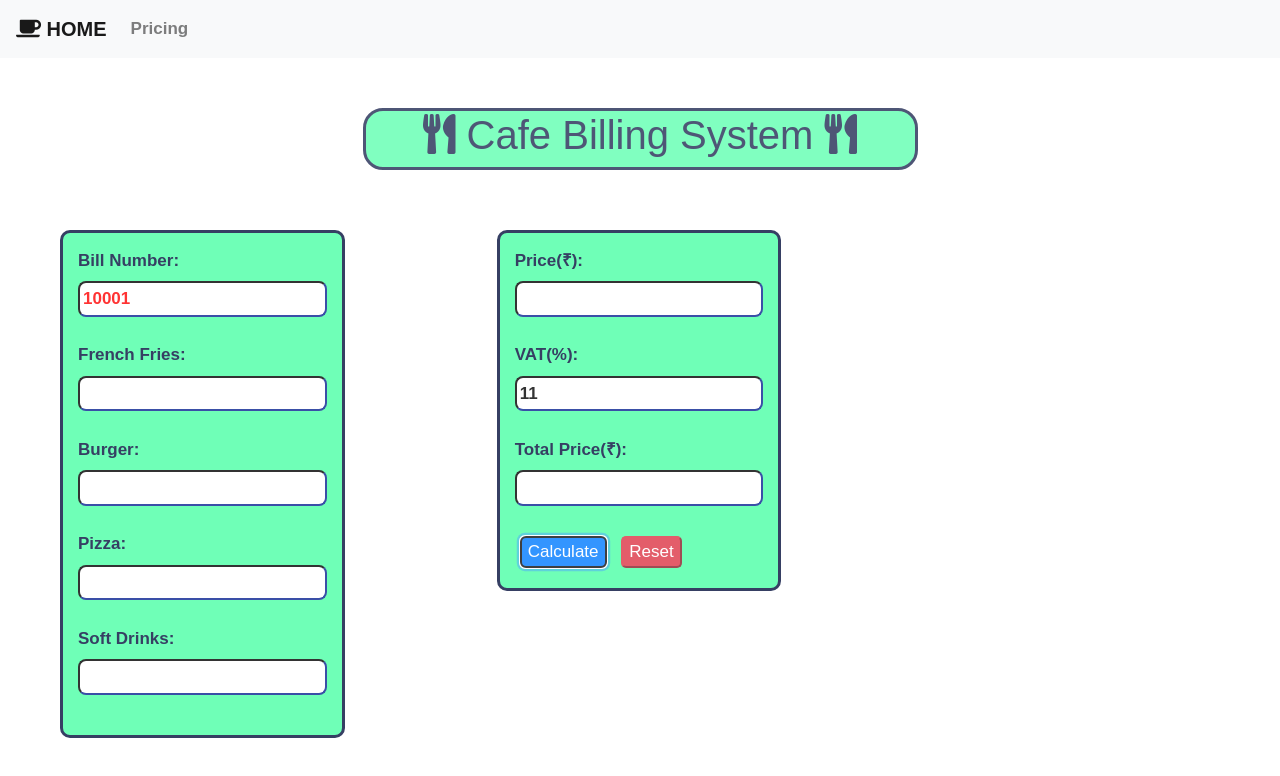
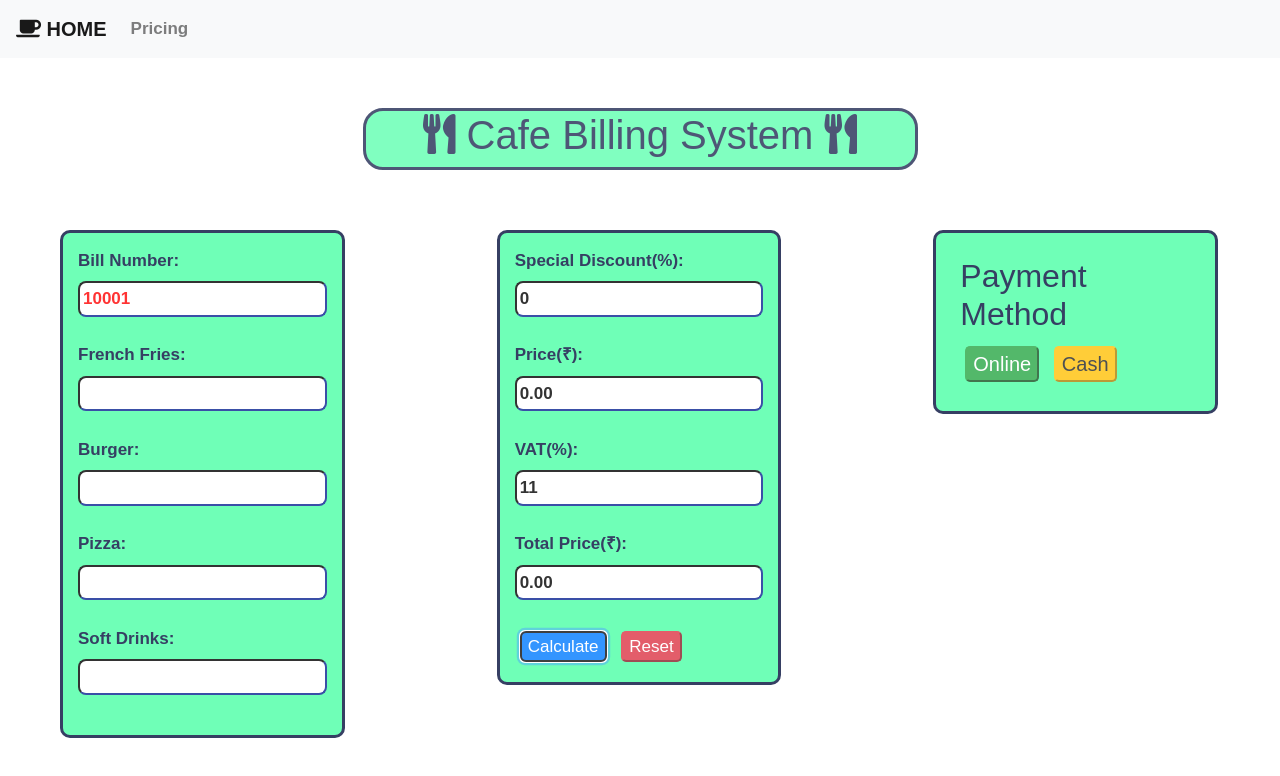
Before and after one commit to shivamnaik39/Restraunt-Billing-System, a plain HTML site: page index.html in a window 1280 px wide. Both pictures are taken after a click on the button "Calculate". Drawn offline with nearby package versions, Linux system fonts and the light colour scheme.

Commit message:
added discount feature

```diff
--- a/index.html
+++ b/index.html
@@ -86,9 +86,16 @@
                 <div class="container item b2">
                     <form action="">
                         <form action="" id="priceDisplay">
+
+                            <label for="discount">Special Discount(%): </label>
+                            <input type="number" name="discount" id="discount" min="0" value="0">
+                            <br><br>
+
                             <label for="price">Price(&#8377;):</label>
                             <input type="number" name="price" id="price" min="0" readonly>
                             <br><br>
+
+
 
                             <label for="vat">VAT(%): </label>
                             <input type="number" name="vat" id="vat" min="0" value="11">
--- a/script.js
+++ b/script.js
@@ -10,6 +10,7 @@ menu = Array.from(menu);
 // box-2
 var price = document.querySelector("#price");
 var vat = document.querySelector("#vat");
+var discount = document.querySelector("#discount");
 var Tprice = document.querySelector("#Tprice");
 var resetb = document.querySelector("#resetb");
 var calculateb = document.querySelector("#calculateb");
@@ -66,6 +67,7 @@ closeB.addEventListener("click", function () {
     online.style.display = "none";
     offline.style.display = "none";
     paymentBox.style.display = "none";
+    stockUpdate();
     reset();
 })
 
@@ -177,14 +179,16 @@ function calculate() {
 
 
     var p = billing(),
-        v = parseInt(vat.value, 10);
+        v = parseInt(vat.value, 10), d = strToint(discount.value);
+    p = p * (1 - d / 100);
+    p = p.toFixed(2);
+
     var tp = p * (1 + v / 100);
     tp = tp.toFixed(2);
 
     if (p !== 0) {
         price.value = p.toString(10);
         Tprice.value = tp.toString(10);
-        stockUpdate();
         paymentBox.style.display = "block";
         payment.style.display = "block";
 
```
